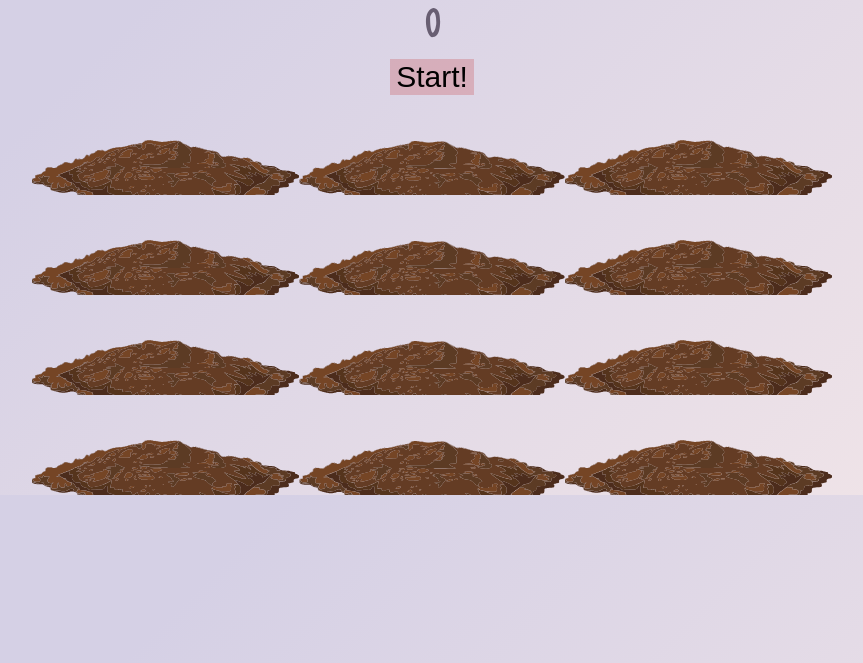
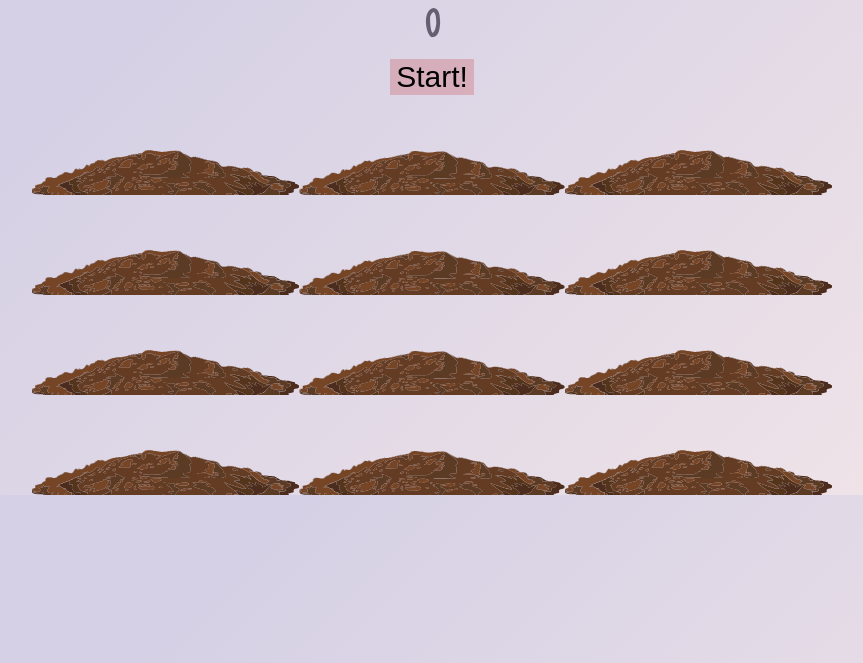
Before and after one commit to Beastknight933/wack-a-mole, a plain HTML site: page index.html in a window 1280 px wide. Shown: the part 137-800 px from the top of the page, without its empty margins (208-1071 px from the left). Drawn offline with Linux system fonts and the light colour scheme.

Commit message:
Update style.css

```diff
--- a/style.css
+++ b/style.css
@@ -58,7 +58,7 @@ h1 {
   height:100px;
   position: absolute;
   z-index: 2;
-  bottom: -30px;
+  bottom: -40px;
 }
 
 .mole {
```
